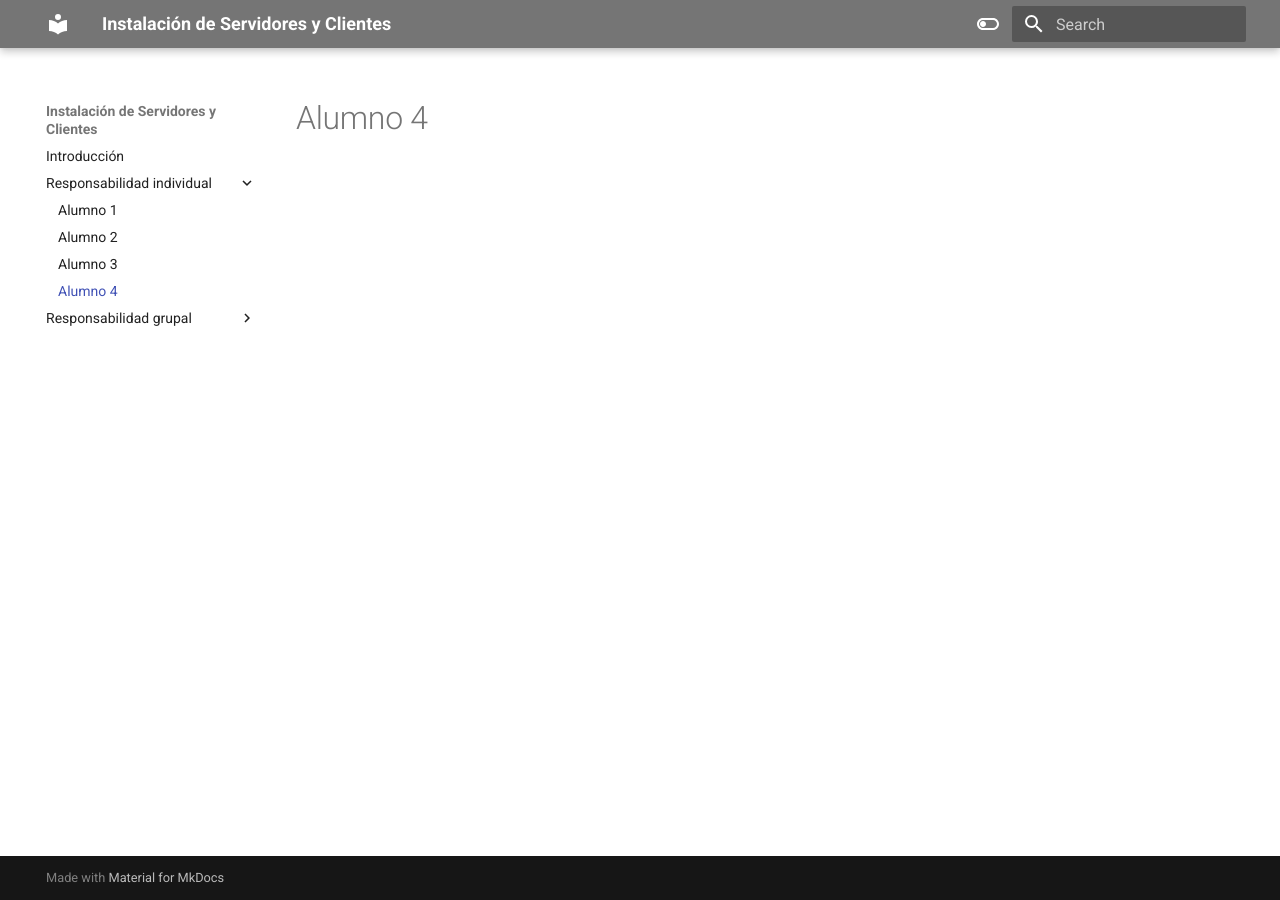
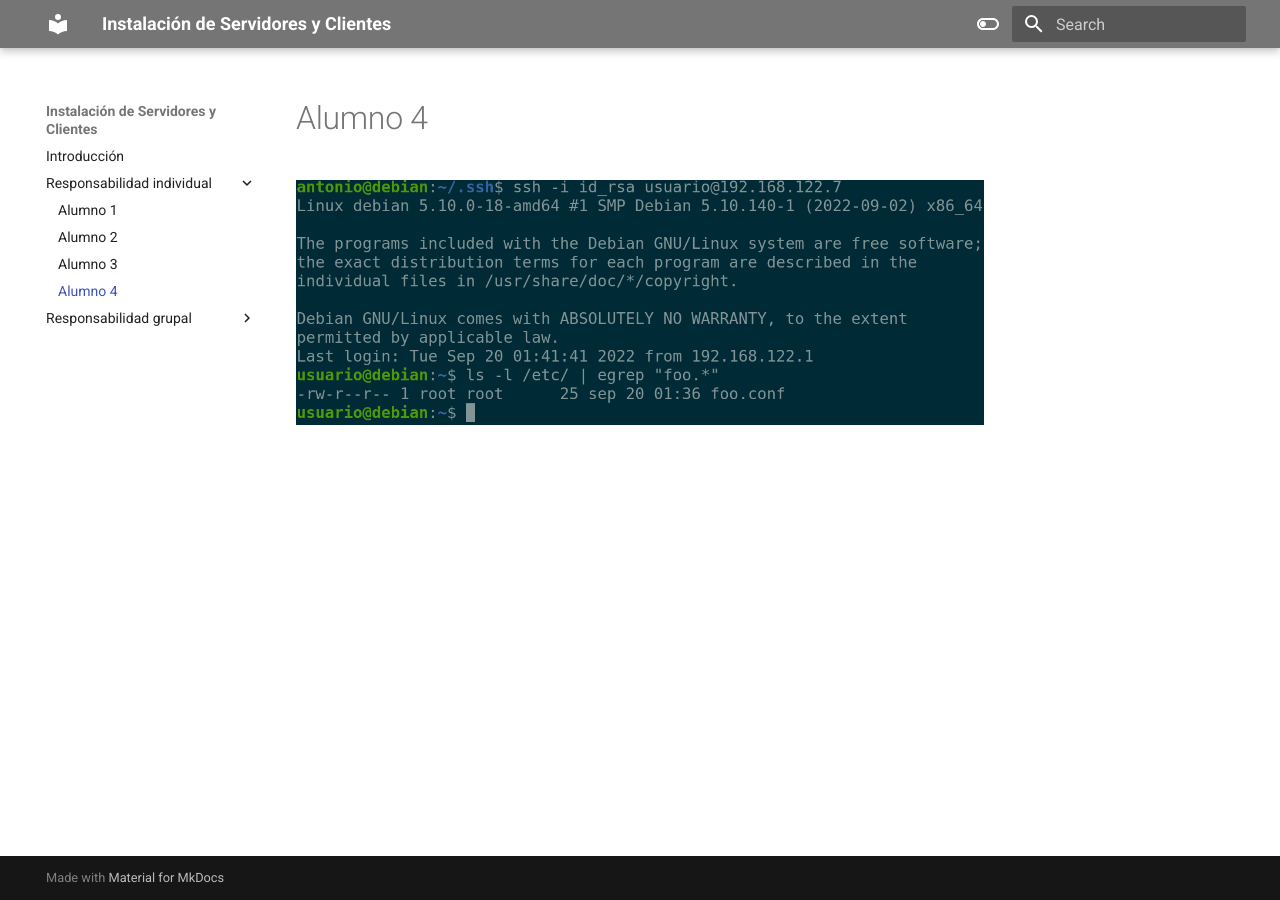
Before and after one commit to adriasir123/grupalesbdc, an MkDocs documentation site: the page built from docs/ri/alumno4.md, in a window 1280 px wide. Built offline with MkDocs 1.6.1 and Material for MkDocs 9.7.7, drawn with Linux system fonts in a browser that asks for light colours.

Commit message:
prueba de añadir imagen

```diff
--- a/docs/ri/alumno4.md
+++ b/docs/ri/alumno4.md
@@ -1 +1,2 @@
 # Alumno 4
+![Imagen de unas nubes](/img/alumno4/4.png)
```
Also changed, not shown: docs/img/alumno4/4.png (added).
